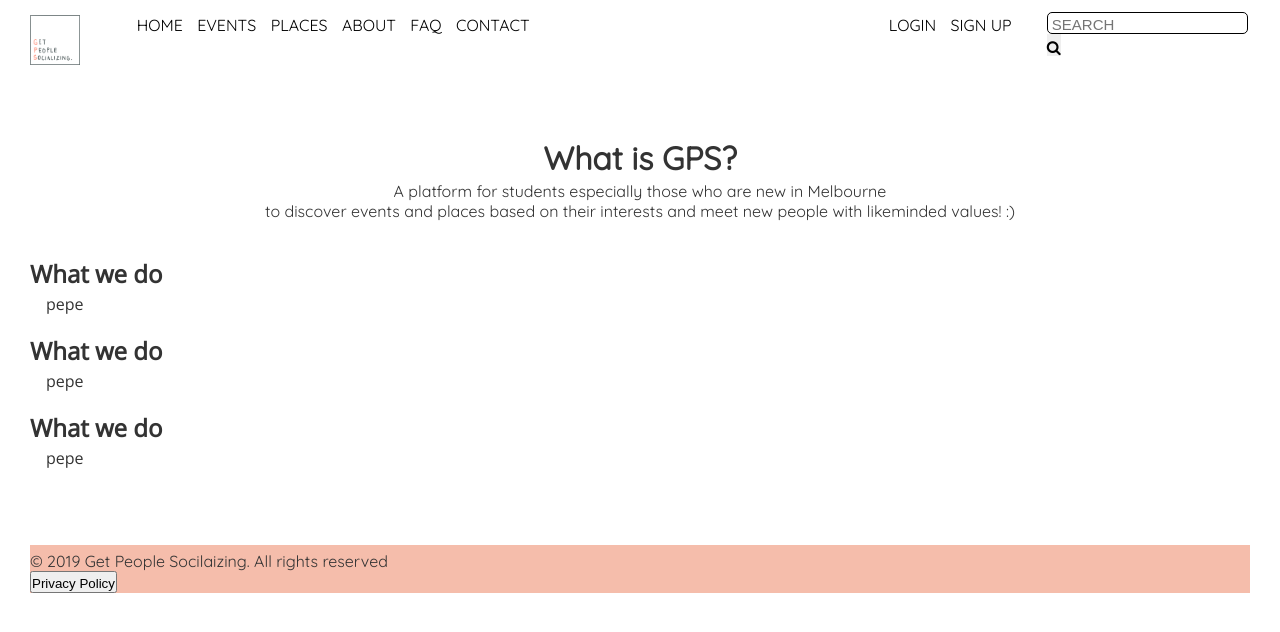
After one commit to StaticDDQ/Go-Blox-GPS, a PHP site: page /about.html in a window 1280 px wide. The commit adds this page. Shown: the top 632 px of the page. Run offline with PHP 8.4, Linux system fonts and the light colour scheme.

Commit message:
created about.html

```diff
--- /dev/null
+++ b/public/about.html
@@ -0,0 +1,70 @@
+<!DOCTYPE HTML>
+<HTML lang="en">
+
+<head>
+    <title>GPS</title>
+    <meta charset="utf-8" />
+    <meta name="viewport" content="width=device-width, initial scale=1.0">
+    <link rel="stylesheet" href="css/home.css" />
+    <link href="https://fonts.googleapis.com/css?family=Open+Sans|Quicksand" rel="stylesheet">
+    <link rel="stylesheet" href="https://cdnjs.cloudflare.com/ajax/libs/font-awesome/4.7.0/css/font-awesome.min.css">
+</head>
+
+<body>
+
+    <div class="grid">
+            <div class = "logo">
+                <a href="#"><img src = "logo.png" alt="GPS" width="50" height="50"></a>
+            </div>
+            <div class = "nav">
+                <ul>
+                    <li><a href="#">HOME</a></li>
+                    <li><a href="#">EVENTS</a></li>
+                    <li><a href="#">PLACES</a></li>
+                    <li><a href="#">ABOUT</a></li>
+                    <li><a href="#">FAQ</a></li>
+                    <li><a href="#">CONTACT</a></li>
+                </ul>
+            </div>
+
+            <div class="profile">
+                <ul>
+                    <li><a href="index.html">LOGIN</a></li>
+                    <li><a href="signUpForm.html">SIGN UP</a></li>
+                </ul>
+
+            </div>
+
+            <div class="search">
+                    <input type="text" class="searchTerm" placeholder=" SEARCH">
+                    <button type="submit" class="searchButton">
+                        <i class="fa fa-search"></i>
+                    </button>
+            </div>
+
+        <div class = "intro">
+            <h1>What is GPS?</h1>
+            <p>
+                    A platform for students especially those who are new in Melbourne <br />
+                    to discover events and places based on their interests and meet new people with likeminded values! :)
+            </p>
+        </div>
+
+        <div class="pop_intro">
+            <h2>What we do</h2>
+            <p>pepe</p>
+            <h2>What we do</h2>
+            <p>pepe</p>
+            <h2>What we do</h2>
+            <p>pepe</p>
+        </div>
+
+        <div class="footer">
+            <p>&copy; 2019 Get People Socilaizing. All rights reserved <a href="page2.html"></p>
+            <button>Privacy Policy</button>
+        </div>
+
+    </div>
+
+</body>
+</HTML>
--- a/public/css/home.css
+++ b/public/css/home.css
@@ -123,7 +123,19 @@ a{
     grid-column: 1/14;
     grid-row: 4/5;
     font-family: "Open Sans";
-    font-size: 20px;
+}
+
+.pop_intro h1 {
+
+    font-style:italic;
+
+}
+
+.pop_intro p {
+    font-style: 'Quicksand';
+    text-indent: 1em;
+    padding-bottom: 1em;
+
 }
 
 .pop{
--- a/public/css/index.css
+++ b/public/css/index.css
@@ -1,4 +1,4 @@
-/* VARIABES */
+/* For index, about */
 
 body {
     background-image: url("https://media.istockphoto.com/photos/like-getting-together-with-my-friends-picture-id869988382");
@@ -32,6 +32,8 @@ input {
     font-family: 'Quicksand';
 }
 
+
+
 .logins {
     padding: 10px 10px 10px 10px;
 }
```
